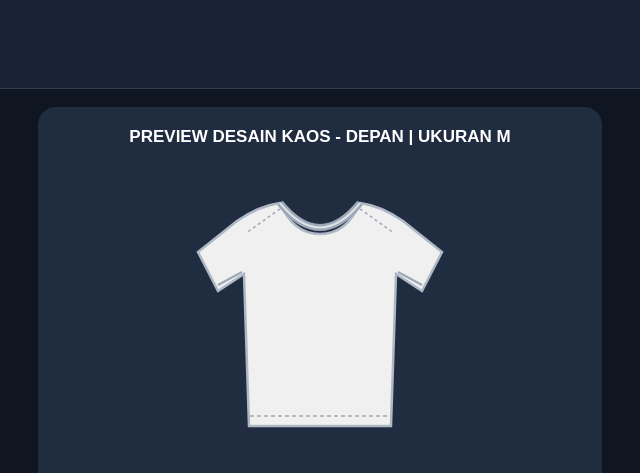
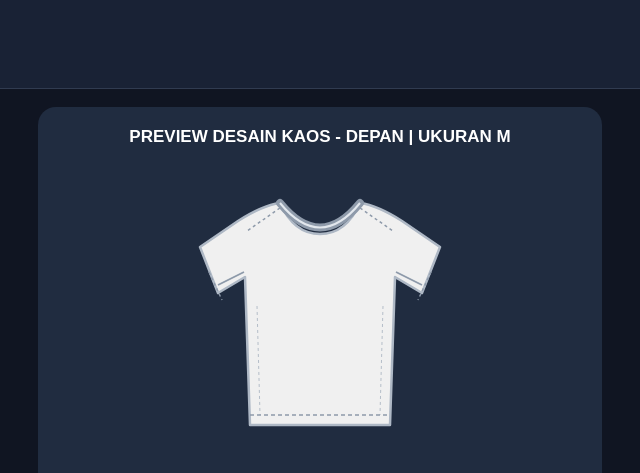
Before and after one commit to rajasemak-beep/tshirt-studio, a plain HTML site: page index.html in a window 1280 px wide. Shown: the top 473 px of the page, 320-960 px from the left. Drawn offline with Linux system fonts and the light colour scheme.

Commit message:
Refactor SVG elements for shirt design preview
Updated SVG structure and paths for shirt design.

```diff
--- a/index.html
+++ b/index.html
@@ -31,42 +31,81 @@
     <!-- DEPAN -->
     <g id="shirtFront">
 
+        <!-- BADAN KAOS DEPAN -->
         <path
             id="shirtBodyFront"
-                        d="M110 42 C95 44 80 51 67 60 L28 91 L48 130 L74 113 L79 265 L221 265 L226 113 L252 130 L272 91 L233 60 C220 51 205 44 190 42 C181 63 168 73 150 73 C132 73 119 63 110 42 Z"
+            d="
+                M110 42
+                C96 44 82 51 68 60
+                L30 86
+                L48 132
+                L75 116
+                L80 264
+                L220 264
+                L225 116
+                L252 132
+                L270 86
+                L232 60
+                C218 51 204 44 190 42
+                C181 62 168 73 150 73
+                C132 73 119 62 110 42
+                Z
+            "
             fill="#f0f0f0"
             stroke="#aeb8c5"
-                        stroke-width="2.5"/>
+            stroke-width="2.5"
+            stroke-linejoin="round"/>
+
+        <!-- KERAH DEPAN -->
+        <path
+            d="M110 42 Q150 91 190 42"
+            fill="none"
+            stroke="#8e9aaa"
+            stroke-width="8"
+            stroke-linecap="round"/>
 
         <path
             d="M110 42 Q150 91 190 42"
             fill="none"
-                        stroke="#9ba7b5"
-                        stroke-width="7"/>
-
-                    <path
-                        d="M110 42 Q150 91 190 42"
-                        fill="none"
-                        stroke="#dce1e8"
+            stroke="#e2e7ed"
             stroke-width="2"/>
 
+        <!-- JAHITAN BAHU -->
         <path
-                        d="M110 48 L76 72 M190 48 L224 72"
+            d="M110 47 L77 70 M190 47 L223 70"
             fill="none"
-                        stroke="#9ba7b5"
+            stroke="#8e9aaa"
             stroke-width="1.5"
             stroke-dasharray="3 3"/>
 
+        <!-- JAHITAN SAMBUNGAN LENGAN -->
         <path
-                        d="M48 124 L72 111 M252 124 L228 111"
+            d="M48 124 L74 111 M252 124 L226 111"
             fill="none"
-                        stroke="#9ba7b5"
-                        stroke-width="2"/>
+            stroke="#8e9aaa"
+            stroke-width="1.8"/>
 
+        <!-- KELIM LENGAN -->
         <path
-                        d="M80 255 L220 255"
+            d="M39 111 L52 139 M261 111 L248 139"
             fill="none"
-                        stroke="#9ba7b5"
+            stroke="#8e9aaa"
+            stroke-width="1.5"
+            stroke-dasharray="3 3"/>
+
+        <!-- JAHITAN SAMPING -->
+        <path
+            d="M87 145 L90 254 M213 145 L210 254"
+            fill="none"
+            stroke="#b5bec9"
+            stroke-width="1"
+            stroke-dasharray="3 3"/>
+
+        <!-- KELIM BAWAH -->
+        <path
+            d="M80 254 L220 254"
+            fill="none"
+            stroke="#8e9aaa"
             stroke-width="1.5"
             stroke-dasharray="4 3"/>
 
@@ -76,42 +115,81 @@
     <!-- BELAKANG -->
     <g id="shirtBack" style="display:none">
 
+        <!-- BADAN KAOS BELAKANG -->
         <path
             id="shirtBodyBack"
-                        d="M110 42 C95 44 80 51 67 60 L28 91 L48 130 L74 113 L79 265 L221 265 L226 113 L252 130 L272 91 L233 60 C220 51 205 44 190 42 C181 51 168 57 150 57 C132 57 119 51 110 42 Z"
+            d="
+                M110 42
+                C96 44 82 51 68 60
+                L30 86
+                L48 132
+                L75 116
+                L80 264
+                L220 264
+                L225 116
+                L252 132
+                L270 86
+                L232 60
+                C218 51 204 44 190 42
+                C181 51 168 57 150 57
+                C132 57 119 51 110 42
+                Z
+            "
             fill="#f0f0f0"
             stroke="#aeb8c5"
-                        stroke-width="2.5"/>
+            stroke-width="2.5"
+            stroke-linejoin="round"/>
+
+        <!-- KERAH BELAKANG -->
+        <path
+            d="M110 42 Q150 70 190 42"
+            fill="none"
+            stroke="#8e9aaa"
+            stroke-width="8"
+            stroke-linecap="round"/>
 
         <path
             d="M110 42 Q150 70 190 42"
             fill="none"
-                        stroke="#9ba7b5"
-                        stroke-width="7"/>
-
-                    <path
-                        d="M110 42 Q150 70 190 42"
-                        fill="none"
-                        stroke="#dce1e8"
+            stroke="#e2e7ed"
             stroke-width="2"/>
 
+        <!-- JAHITAN BAHU -->
         <path
-                        d="M110 48 L76 72 M190 48 L224 72"
+            d="M110 47 L77 70 M190 47 L223 70"
             fill="none"
-                        stroke="#9ba7b5"
+            stroke="#8e9aaa"
             stroke-width="1.5"
             stroke-dasharray="3 3"/>
 
+        <!-- JAHITAN SAMBUNGAN LENGAN -->
         <path
-                        d="M48 124 L72 111 M252 124 L228 111"
+            d="M48 124 L74 111 M252 124 L226 111"
             fill="none"
-                        stroke="#9ba7b5"
-                        stroke-width="2"/>
+            stroke="#8e9aaa"
+            stroke-width="1.8"/>
 
+        <!-- KELIM LENGAN -->
         <path
-                        d="M80 255 L220 255"
+            d="M39 111 L52 139 M261 111 L248 139"
             fill="none"
-                        stroke="#9ba7b5"
+            stroke="#8e9aaa"
+            stroke-width="1.5"
+            stroke-dasharray="3 3"/>
+
+        <!-- JAHITAN SAMPING -->
+        <path
+            d="M87 145 L90 254 M213 145 L210 254"
+            fill="none"
+            stroke="#b5bec9"
+            stroke-width="1"
+            stroke-dasharray="3 3"/>
+
+        <!-- KELIM BAWAH -->
+        <path
+            d="M80 254 L220 254"
+            fill="none"
+            stroke="#8e9aaa"
             stroke-width="1.5"
             stroke-dasharray="4 3"/>
 
```
Lines whose indentation alone changed are shown as unchanged.
